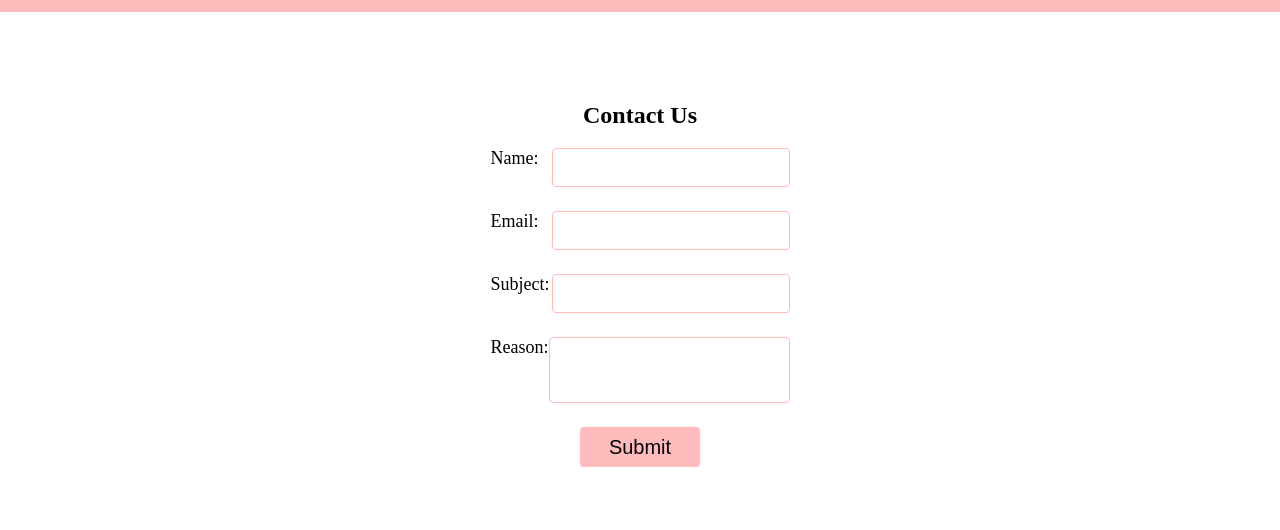
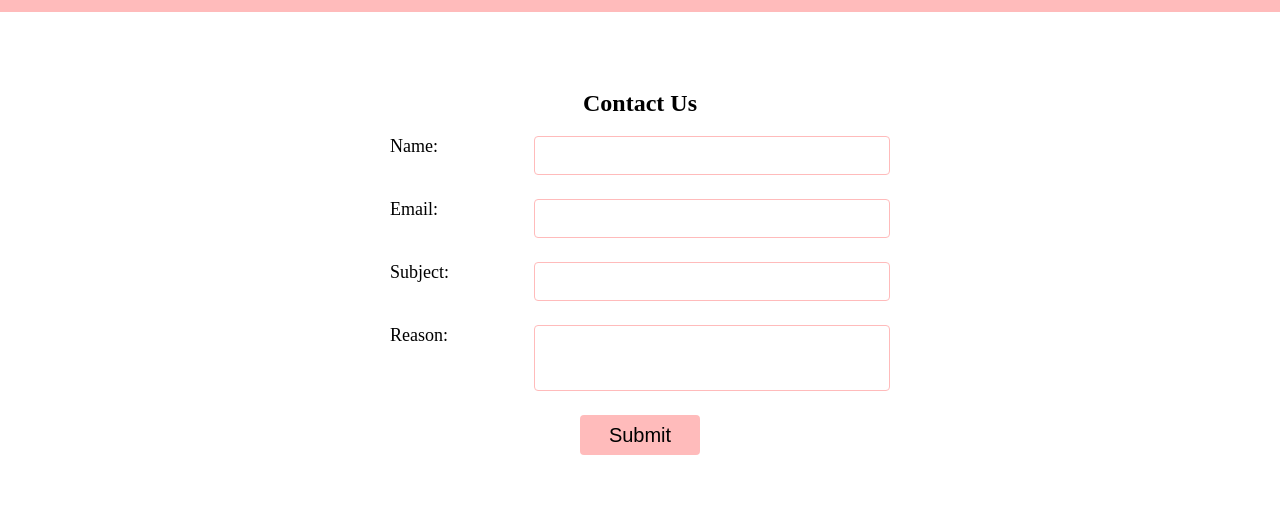
Before and after one commit to montsieur/2024-APR-STD-portfolio, a plain HTML site: page Pages/contact.html in a window 1280 px wide. Shown: the part 133-663 px from the top of the page. Drawn offline with Linux system fonts and the light colour scheme.

Commit message:
fixed desktop input size

```diff
--- a/CSS/contact.css
+++ b/CSS/contact.css
@@ -2,6 +2,7 @@ main {
     display: flex;
     align-items: center;
     flex-direction: column;
+    margin-bottom: 24px;
 }
 
 .form-elements {
@@ -16,8 +17,8 @@ main {
 
 .form-input {
     border: 1px solid var(--primary-color);
+    outline: none; /*used to remove border when hover*/
     border-radius: 4px;
-    outline: none; /*used to remove border when hover*/
     font-size: 18px;
 }
 
@@ -55,13 +56,17 @@ main {
 }
 
 @media screen and (min-width: 600px) {
-    .form {
+    form {
         width: 500px;
     }
 
+    /* on desktop, it will have elements on the side of the input */
     .form-elements {
         flex-direction: row;
         justify-content: space-between;
     }
 
+    .form-input {
+        width: 70%;
+    }
 }
```
